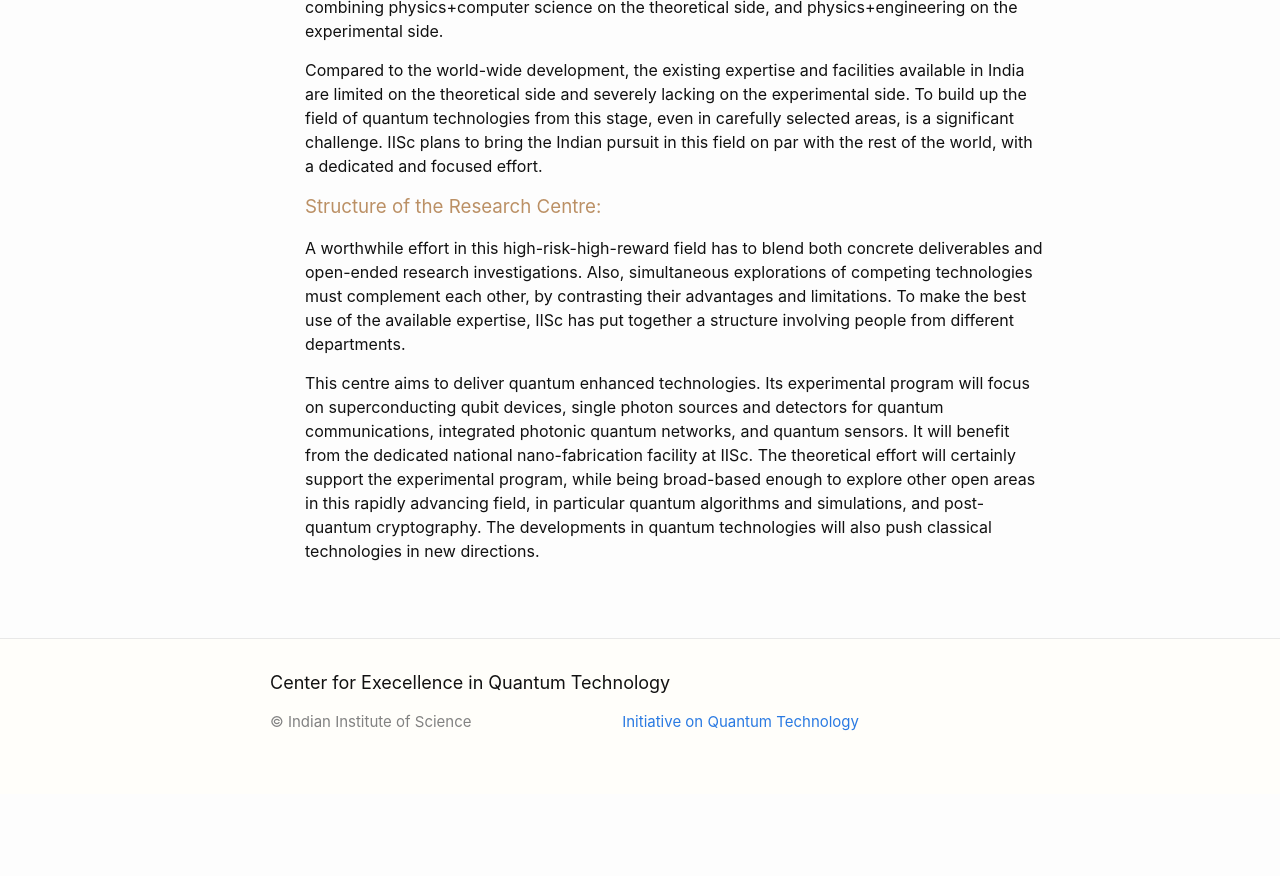
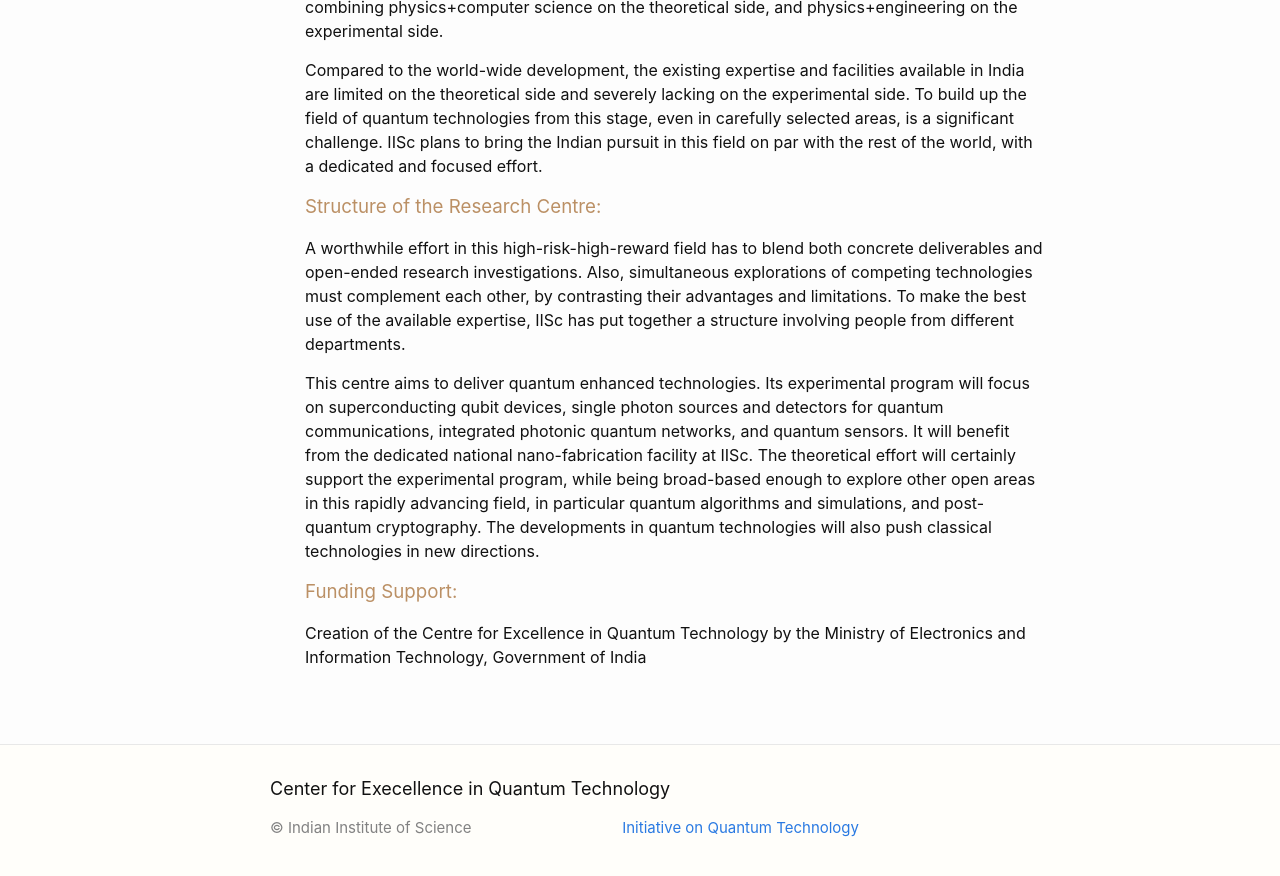
Before and after one commit to CEQT-theme/CEQT-theme.github.io, a Jekyll site: the page built from index.markdown, in a window 1280 px wide and 900 px high, scrolled down 1126 px. Shown: the top 876 px of the window. Built offline with Jekyll 4.4.1, drawn with Linux system fonts in a browser that asks for light colours; before the commit the page ends 1920 px from its top, so only the background shows below that.

Commit message:
Update index.markdown

```diff
--- a/index.markdown
+++ b/index.markdown
@@ -143,3 +143,6 @@ function showSlides() {
 <h3 style="color: #bb9065">Structure of the Research Centre:</h3>
 <p>A worthwhile effort in this high-risk-high-reward field has to blend both concrete deliverables and open-ended research investigations. Also, simultaneous explorations of competing technologies must complement each other, by contrasting their advantages and limitations. To make the best use of the available expertise, IISc has put together a structure involving people from different departments.</p>
 <p>This centre aims to deliver quantum enhanced technologies. Its experimental program will focus on superconducting qubit devices, single photon sources and detectors for quantum communications, integrated photonic quantum networks, and quantum sensors. It will benefit from the dedicated national nano-fabrication facility at IISc. The theoretical effort will certainly support the experimental program, while being broad-based enough to explore other open areas in this rapidly advancing field, in particular quantum algorithms and simulations, and post-quantum cryptography. The developments in quantum technologies will also push classical technologies in new directions.</p>
+<h3 style="color: #bb9065">Funding Support:</h3>
+<p>Creation of the Centre for Excellence in Quantum Technology by the
+Ministry of Electronics and Information Technology, Government of India</p>
```
